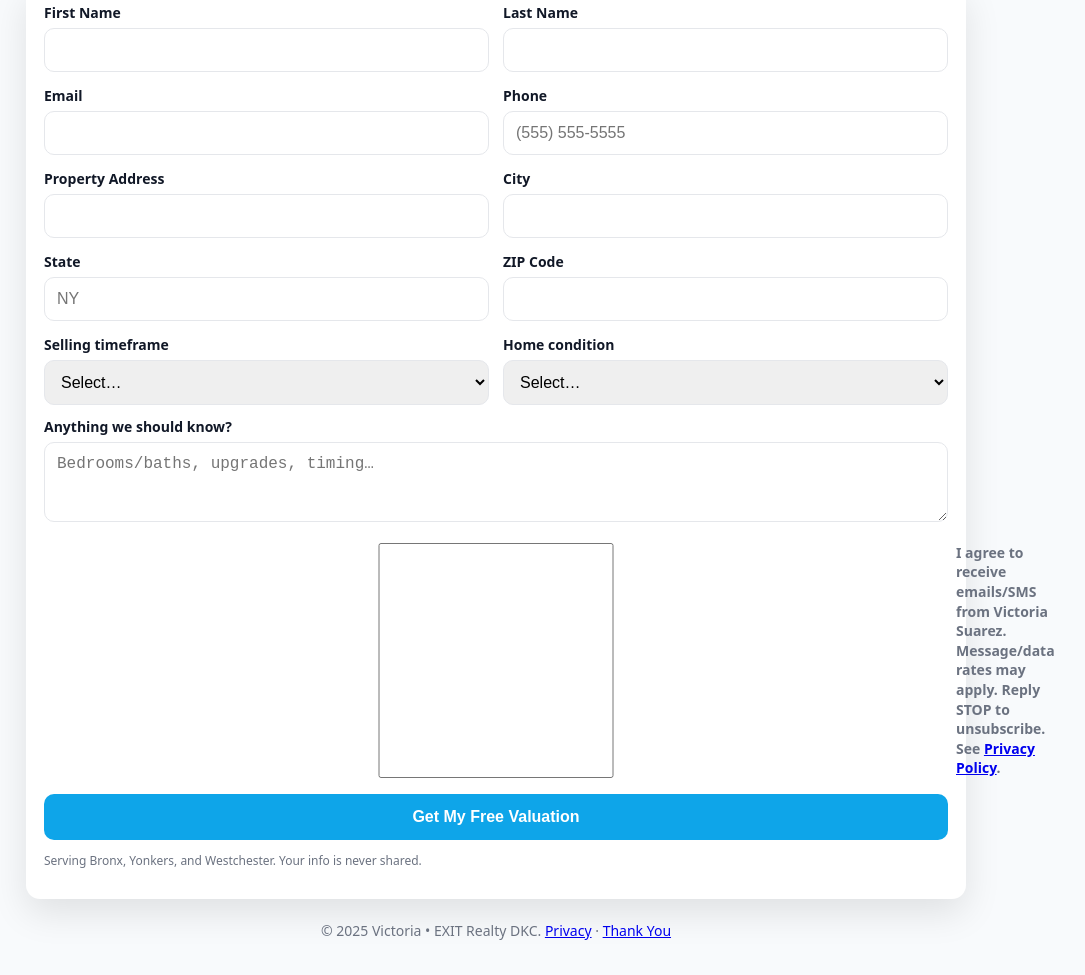
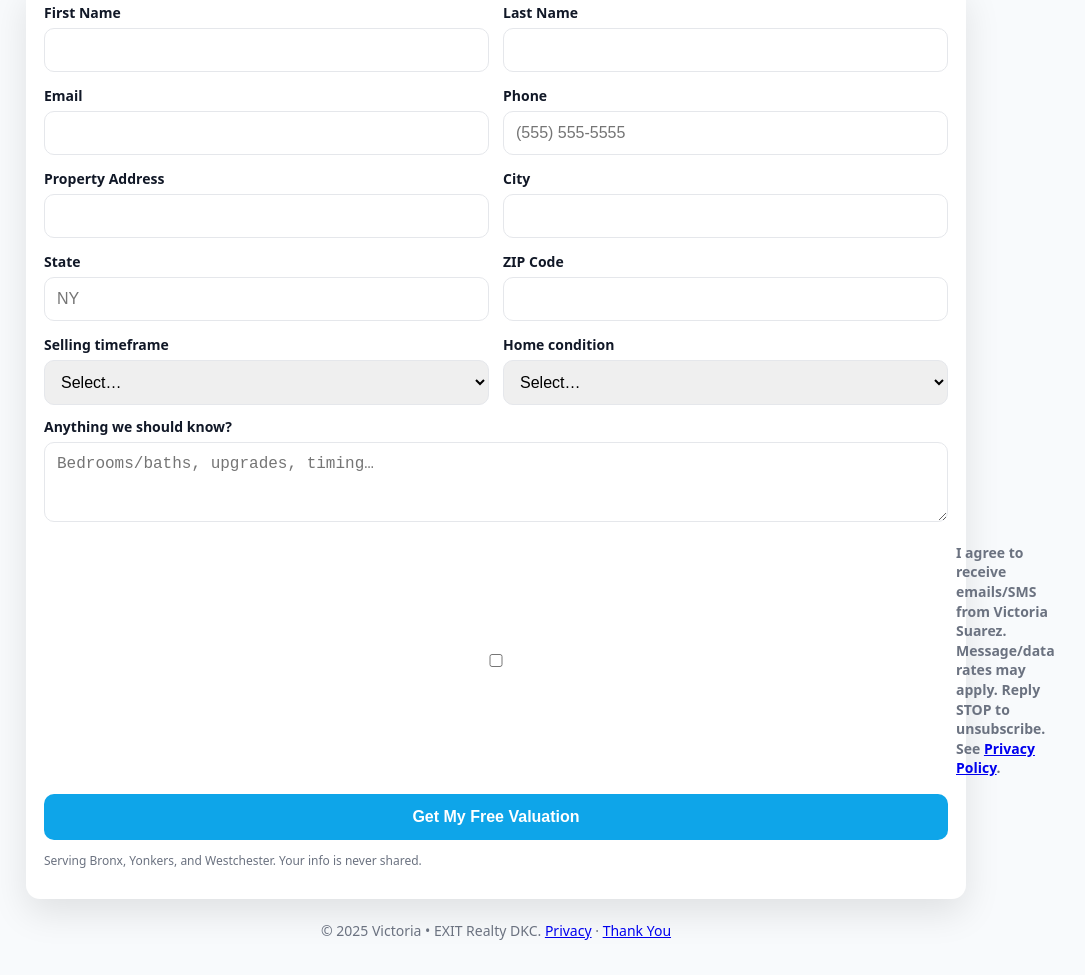
Before and after one commit to ajorge8829/seller-lead-funnel, a plain HTML site: page index.html in a window 1280 px wide. Shown: the part 332-1307 px from the top of the page, without its empty margins (144-1229 px from the left). Drawn offline with Linux system fonts and the light colour scheme.

Commit message:
Update index.html

```diff
--- a/index.html
+++ b/index.html
@@ -81,7 +81,7 @@ button { width:100%; padding:14px 18px; border:0; border-radius:10px; background
       <textarea id="notes" name="notes" rows="3" placeholder="Bedrooms/baths, upgrades, timing…"></textarea>
     </div>
 
-    <div style="margin-top:16px; font-size:13px; color:#6b7280; display:flex; align-items:left; gap:8px; max-width:100%;">
+    <div style="margin-top:16px; font-size:13px; color:#6b7280; display:flex; align-items:center; gap:8px; max-width:100%;">
   <input id="sms_opt_in" type="checkbox" name="sms_opt_in" value="yes" style="margin:0; flex:0 0 auto;">
   <label for="sms_opt_in" style="margin:0; line-height:1.4; flex:1 1 auto;">
     I agree to receive emails/SMS from Victoria Suarez. Message/data rates may apply.
```
